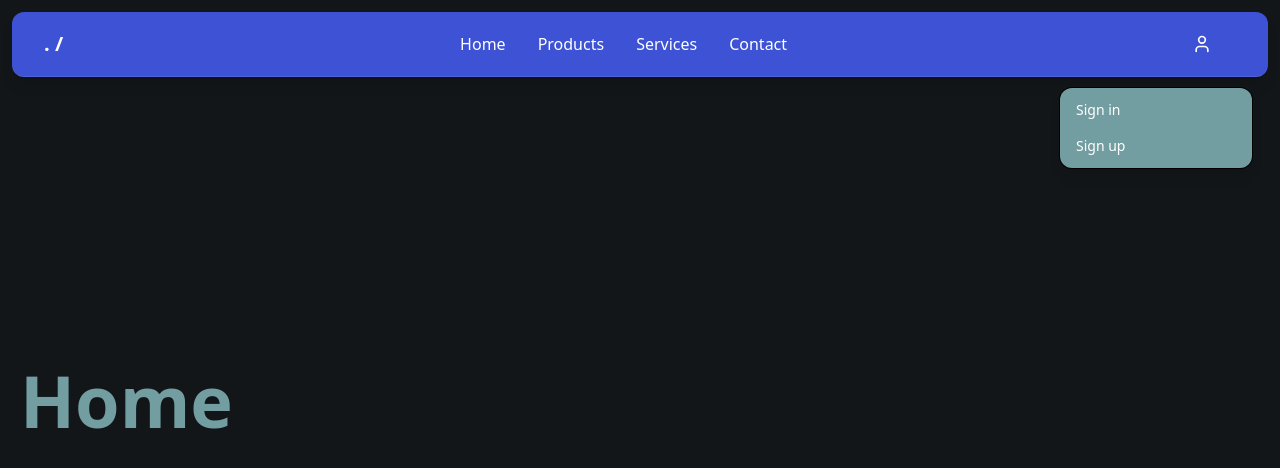
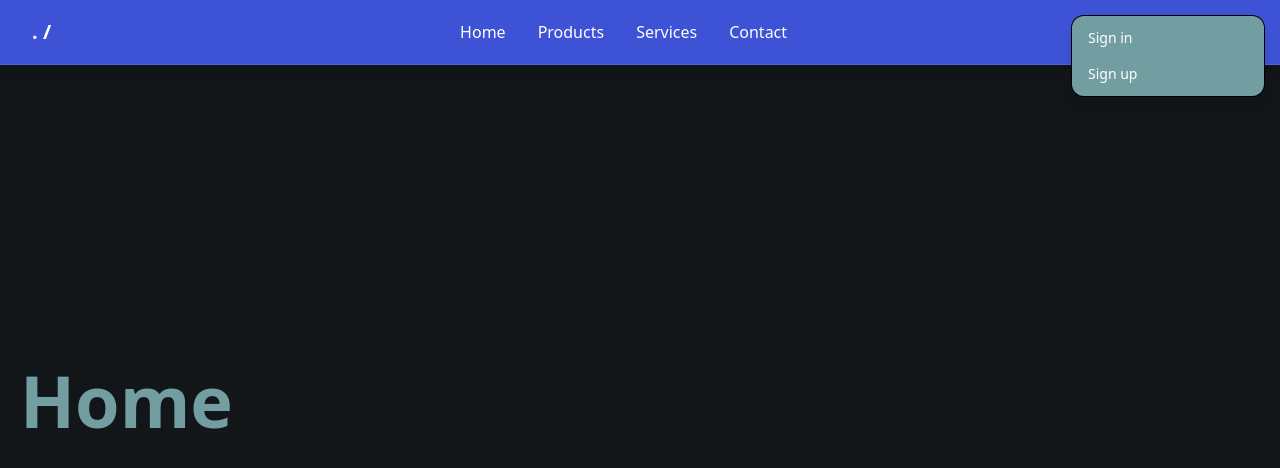
Before and after one commit to highintoxic/web-underscore, a React (Vite) app in the folder frontend/: page / in a window 1280 px wide. Both pictures are taken after a click on the button 1201 px from the left and 44 px from the top of the page. Shown: the top 468 px of the page. Built offline with nearby package versions, Linux system fonts and the light colour scheme.

Commit message:
navbar updated

```diff
--- a/frontend/src/Components/NavBar.jsx
+++ b/frontend/src/Components/NavBar.jsx
@@ -29,73 +29,62 @@ const NavBar = () => {
 	};
 
 	return (
-		<nav className='fixed top-0 left-0 right-0 bg-[#3D52D5] border-b rounded-xl m-3 backdrop-blur-lg border-white/10 shadow-lg z-50'>
-			<div className='max-w-7xl mx-auto px-4 sm:px-6 lg:px-8'>
-				<div className='flex items-center justify-between h-16'>
+		<nav className="fixed top-0 left-0 right-0 w-full bg-[#3D52D5] border-b rounded-none backdrop-blur-lg border-white/10 shadow-lg z-50">
+	<div className="px-4 sm:px-6 lg:px-8 flex items-center justify-between h-16">
 		{/* Logo */}
-					<Link to='/' className='text-white font-semibold text-xl'>
+		<Link to="/" className="text-white font-semibold text-xl">
 			. /
 		</Link>
 
 		{/* Desktop Navigation */}
-					<div className='hidden md:flex items-center space-x-8'>
-						<Link
-							to='#'
-							className='text-white hover:text-white/80 transition-colors'
-						>
+		<div className="hidden md:flex items-center space-x-8">
+			<Link to="#" className="text-white hover:text-white/80 transition-colors">
 				Home
 			</Link>
-						<Link
-							to='#'
-							className='text-white hover:text-white/80 transition-colors'
-						>
+			<Link to="#" className="text-white hover:text-white/80 transition-colors">
 				Products
 			</Link>
-						<Link
-							to='#'
-							className='text-white hover:text-white/80 transition-colors'
-						>
+			<Link to="#" className="text-white hover:text-white/80 transition-colors">
 				Services
 			</Link>
-						<Link
-							to='#'
-							className='text-white hover:text-white/80 transition-colors'
-						>
+			<Link to="#" className="text-white hover:text-white/80 transition-colors">
 				Contact
 			</Link>
 		</div>
 
 		{/* Right Side Icons */}
-					<div className='flex items-center space-x-4'>
+		<div className="flex items-center space-x-4">
+			{/* User Icon */}
 			<button
-							className='p-2 hover:bg-white/10 rounded-full transition-colors'
+				className="p-2 hover:bg-white/10 rounded-full transition-colors"
 				onClick={handleButtonClick}
-							aria-haspopup='true'
+				aria-haspopup="true"
 				aria-expanded={isMenuOpen}
 			>
-							<User className='h-5 w-5 text-white hover:cursor-pointer' />
+				<User className="h-5 w-5 text-white hover:cursor-pointer" />
 			</button>
+			{/* Menu */}
 			{isMenuOpen && (
 				<div
 					ref={menuRef}
-								className='absolute right-0 mt-42 w-48 rounded-xl shadow-lg bg-[#729EA1] ring-1 ring-black ring-opacity-5 focus:outline-none'
-								role='menu'
-								aria-orientation='vertical'
-								aria-labelledby='user-menu'
+					className="absolute right-0 mt-12 w-48 rounded-xl shadow-lg bg-[#729EA1] ring-1 ring-black ring-opacity-5 focus:outline-none"
+					role="menu"
+					aria-orientation="vertical"
+					aria-labelledby="user-menu"
 					onMouseLeave={handleMenuMouseLeave}
 				>
-								<div className='py-1' role='none'>
+					<div className="py-1" role="none">
 						<a
-										href='#'
-										className='block  px-4 py-2 rounded-t-2xl text-sm text-white hover:bg-[#729EA1] hover:text-white/80'
-										role='menuitem'
+							href="#"
+							className="block px-4 py-2 rounded-t-2xl text-sm text-white hover:bg-white/10"
+							role="menuitem"
 						>
 							Sign in
 						</a>
 						<a
-										href='#'
-										className='block px-4 py-2 rounded-b-2xl  text-sm text-white hover:bg-[#729EA1] hover:text-white/80'
-										role='menuitem'
+							href="#"
+							className="block px-4 py-2 rounded-b-2xl text-sm text-white hover:bg-white/10"
+							role="menuitem"
 						>
 							Sign up
 						</a>
@@ -105,13 +94,13 @@ const NavBar = () => {
 
 			{/* Mobile Menu Button */}
 			<button
-							className='md:hidden p-2 hover:bg-white/10 rounded-full transition-colors'
+				className="md:hidden p-2 hover:bg-white/10 rounded-full transition-colors"
 				onClick={() => setIsOpen(!isOpen)}
 			>
 				{isOpen ? (
-								<X className='h-6 w-6 text-white' />
+					<X className="h-6 w-6 text-white" />
 				) : (
-								<Menu className='h-6 w-6 text-white' />
+					<Menu className="h-6 w-6 text-white" />
 				)}
 			</button>
 		</div>
@@ -119,37 +108,37 @@ const NavBar = () => {
 
 	{/* Mobile Menu */}
 	{isOpen && (
-					<div className='md:hidden mt-2 bg-[#3D52D5] border rounded-xl border-white/10 shadow-lg'>
-						<div className='flex flex-col items-center space-y-4 py-4'>
+		<div className="md:hidden mt-2 bg-[#3D52D5] border rounded-xl border-white/10 shadow-lg">
+			<div className="flex flex-col items-center space-y-4 py-4">
 				<Link
-								to='#'
-								className='text-white hover:text-white/80 transition-colors'
+					to="#"
+					className="text-white hover:text-white/80 transition-colors"
 				>
 					Home
 				</Link>
 				<Link
-								to='#'
-								className='text-white hover:text-white/80 transition-colors'
+					to="#"
+					className="text-white hover:text-white/80 transition-colors"
 				>
 					Products
 				</Link>
 				<Link
-								to='#'
-								className='text-white hover:text-white/80 transition-colors'
+					to="#"
+					className="text-white hover:text-white/80 transition-colors"
 				>
 					Services
 				</Link>
 				<Link
-								to='#'
-								className='text-white hover:text-white/80 transition-colors'
+					to="#"
+					className="text-white hover:text-white/80 transition-colors"
 				>
 					Contact
 				</Link>
 			</div>
 		</div>
 	)}
-			</div>
 </nav>
+
 	);
 };
 
--- a/frontend/src/Layouts/BaseLayout.jsx
+++ b/frontend/src/Layouts/BaseLayout.jsx
@@ -2,7 +2,7 @@ import PropTypes from "prop-types";
 import { NavBar } from "../Components";
 const BaseLayout = ({ children }) => {
 	return (
-		<div className='min-h-screen bg-[#121619] flex flex-col '>
+		<div className='min-h-screen w-full bg-[#121619] flex flex-col'>
 			<NavBar />
 			<main>{children}</main>
 			{/* <Footer /> */}
```
Lines whose indentation alone changed are shown as unchanged.
